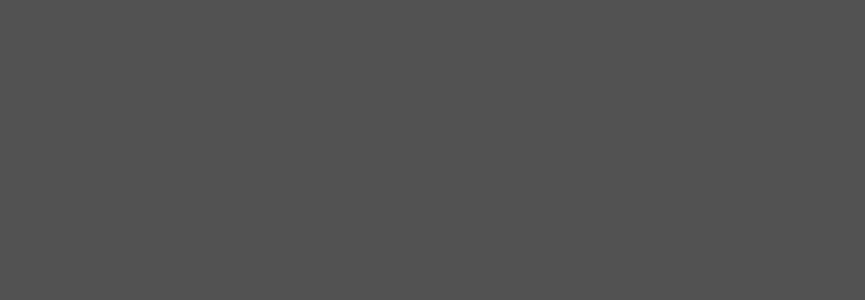
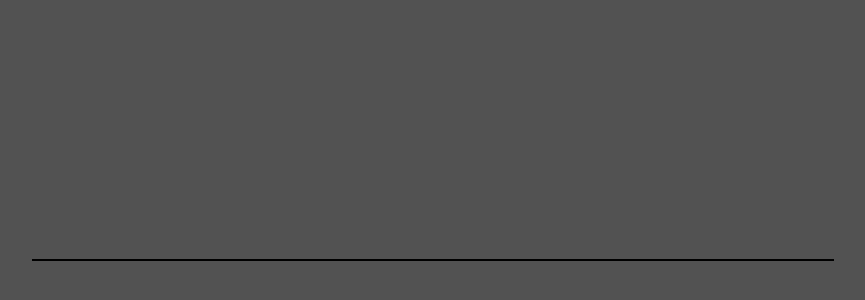
Before and after one commit to Fred-Vaniss/battlepass-tracker, a React (Create React App) app: page / in a window 1280 px wide. Shown: the part 140-440 px from the top of the page, without its empty margins (207-1072 px from the left). Built offline with nearby package versions, Linux system fonts and the light colour scheme.

Commit message:
Set up router and base elements

```diff
--- a/package.json
+++ b/package.json
@@ -9,6 +9,7 @@
     "node-sass": "^5.0.0",
     "react": "^17.0.1",
     "react-dom": "^17.0.1",
+    "react-router-dom": "^5.2.0",
     "react-scripts": "4.0.2",
     "web-vitals": "^1.0.1"
   },
--- a/src/App.js
+++ b/src/App.js
@@ -1,9 +1,29 @@
+import React, {useState, useEffect, useRef} from 'react';
+import { BrowserRouter as Router, Route, useLocation } from 'react-router-dom'
+import './style.scss';
+
 function App() {
   return (
-    <div className="App">
-
-    </div>
+    <Router>
+      <Route path="/">
+        <QueryApp/>
+      </Route>
+    </Router>
   );
 }
 
+const useQuery = () => {
+  return new URLSearchParams(useLocation().search);
+}
+
+const QueryApp = () => {
+  return (
+    <>
+      <div class="container">
+
+      </div>
+    </>
+  )
+}
+
 export default App;
--- /dev/null
+++ b/src/_style_reset.scss
@@ -0,0 +1,48 @@
+/* http://meyerweb.com/eric/tools/css/reset/
+   v2.0 | 20110126
+   License: none (public domain)
+*/
+
+html, body, div, span, applet, object, iframe,
+h1, h2, h3, h4, h5, h6, p, blockquote, pre,
+a, abbr, acronym, address, big, cite, code,
+del, dfn, em, img, ins, kbd, q, s, samp,
+small, strike, strong, sub, sup, tt, var,
+b, u, i, center,
+dl, dt, dd, ol, ul, li,
+fieldset, form, label, legend,
+table, caption, tbody, tfoot, thead, tr, th, td,
+article, aside, canvas, details, embed,
+figure, figcaption, footer, header, hgroup,
+menu, nav, output, ruby, section, summary,
+time, mark, audio, video {
+	margin: 0;
+	padding: 0;
+	border: 0;
+	font-size: 100%;
+	font: inherit;
+	vertical-align: baseline;
+}
+/* HTML5 display-role reset for older browsers */
+article, aside, details, figcaption, figure,
+footer, header, hgroup, menu, nav, section {
+	display: block;
+}
+body {
+	line-height: 1;
+}
+ol, ul {
+	list-style: none;
+}
+blockquote, q {
+	quotes: none;
+}
+blockquote:before, blockquote:after,
+q:before, q:after {
+	content: '';
+	content: none;
+}
+table {
+	border-collapse: collapse;
+	border-spacing: 0;
+}
--- a/src/index.js
+++ b/src/index.js
@@ -1,6 +1,5 @@
 import React from 'react';
 import ReactDOM from 'react-dom';
-import './style.scss';
 import App from './App';
 
 ReactDOM.render(
--- a/src/style.scss
+++ b/src/style.scss
@@ -1,3 +1,5 @@
+@import 'style_reset';
+
 body {
   margin: 0;
   font-family: -apple-system, BlinkMacSystemFont, 'Segoe UI', 'Roboto', 'Oxygen',
@@ -6,4 +8,24 @@
   -webkit-font-smoothing: antialiased;
   -moz-osx-font-smoothing: grayscale;
   background-color: rgb(82, 82, 82);
+  color: white;
+  height: 100vh;
 }
+
+#root{
+  height: 100vh;
+
+  display:flex;
+  justify-content: center;
+  align-items: center;
+}
+
+h1 {
+  font-size: 2em;
+  font-weight: bold;
+}
+
+.container{
+  border: 1px solid black;
+  width: 800px;
+}
```
Also changed, not shown: 1 other file (tests, documents, lock files or other folders).
